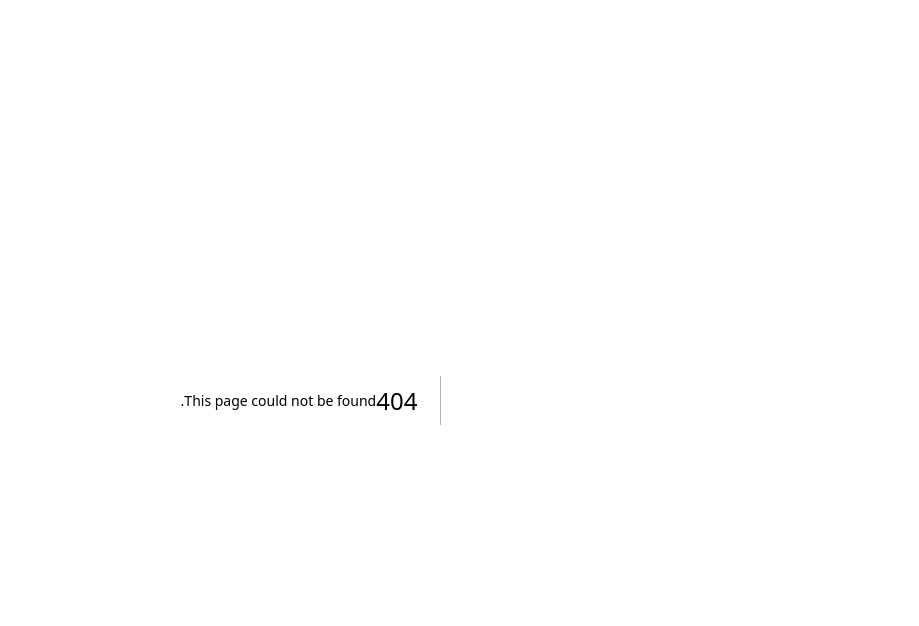
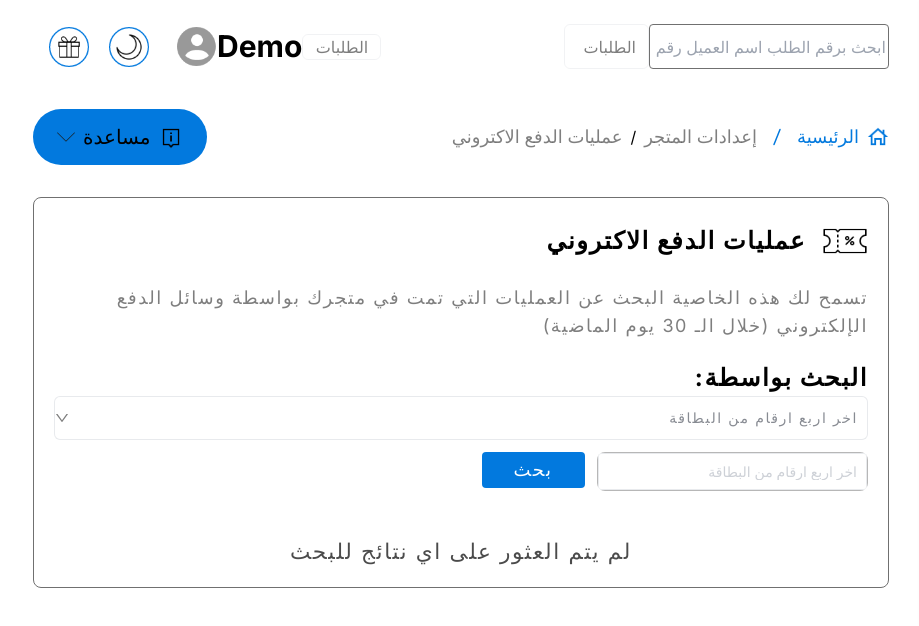
Before and after one commit to mramadan18/matgar, a Next.js app: page /dashboard/matgar-settings/payment-methods in a window 1280 px wide. Before the commit this address had no page. Shown: the top 626 px of the page, without its empty margins (361-1280 px from the left). Built offline with nearby package versions, Linux system fonts and the light colour scheme.

Commit message:
payment methods

```diff
--- a/src/app/dashboard/matgar-settings/page.tsx
+++ b/src/app/dashboard/matgar-settings/page.tsx
@@ -43,10 +43,10 @@ const page = () => {
             desc={"الربط مع شركات الشحن"}
           />
           <SettingsItem
-            href={"/dashboard/matgar-settings/main-settings"}
+            href={"/dashboard/matgar-settings/payment-methods"}
             img={settingsImg}
-            title={"إعدادات المتجر"}
-            desc={"الرابط,الشعار,الاسم,المقر"}
+            title={"طرق الدفع"}
+            desc={"تفعيل المدفوعات الالكترونية"}
           />
           <SettingsItem
             href={"/dashboard/matgar-settings/main-settings"}
--- /dev/null
+++ b/src/app/dashboard/matgar-settings/payment-methods/page.tsx
@@ -0,0 +1,118 @@
+
+"use client";
+import React, { useState } from "react";import BreadcrumbItemActive from "@/components/dashboard/Breadcrumb/BreadcrumbItemActive";
+import BreadcrumbItemMain from "@/components/dashboard/Breadcrumb/BreadcrumbItemMain";
+import BreadcrumbList from "@/components/dashboard/Breadcrumb/BreadcrumbList";
+import HelpButton from "@/components/dashboard/HelpButton/HelpButton";
+import Image from "next/image";
+import couponsImg from "#/img for salla/dashboard/icons8-coupon-64.png";
+import Modal from "@/components/utils/Modal";
+import { AiOutlineClose } from "react-icons/ai";
+import TaxNumber from"./taxnumber"
+import { AiOutlineDown } from "react-icons/ai";
+
+const page = () => {
+    const [modalOpen, setModalOpen] = useState(false);
+    const [first, setFirst] = useState(true);
+    const [second, setSecond] = useState(false);
+    const [third, setThird] = useState(false);
+  return (
+    <section>
+      <div className="flex justify-between items-center">
+        <BreadcrumbList>
+          <BreadcrumbItemMain />
+          <BreadcrumbItemActive
+            name={"إعدادات المتجر"}
+            url={"/dashboard/matgar-settings"}
+          />
+          /
+          <BreadcrumbItemActive
+            name={"عمليات الدفع الاكتروني"}
+            url={"/dashboard/magtar-settings/payment-methods"}
+          />
+        </BreadcrumbList>
+        <HelpButton />
+      </div>
+
+      <div className="border border-[#707070] py-5 mt-8 rounded-lg tracking-widest">
+        <div className="flex justify-start items-center gap-4 px-5">
+          <Image src={couponsImg} alt={"coupons"} />
+          <h2> عمليات الدفع الاكتروني</h2>
+        </div>
+      <div>
+           <p className="p-5 text-lg opacity-50 ">تسمح لك هذه الخاصية البحث عن العمليات التي تمت في متجرك بواسطة وسائل الدفع الإلكتروني (خلال الـ 30 يوم الماضية)</p>
+</div>
+<h2 className="px-5"> البحث بواسطة:</h2>
+<div className="relative rounded-lg overflow-hidden px-5 ">
+            <select
+              id="countries"
+              className="block w-full rounded-md border-0 p-2.5 opacity-50 text-gray-900 ring-1 ring-inset ring-gray-300 placeholder:text-gray-400 sm:text-sm sm:leading-6  "
+            >
+         <option selected>اخر اربع ارقام من البطاقة</option>
+              <option value="2"> 2222</option>
+              <option value="1">1111</option>
+              <option value="5">5555</option>
+              <option value="7">777</option>
+            </select>
+
+            <AiOutlineDown className="absolute top-1/2 left-5 -translate-y-1/2 opacity-50 " />
+          </div>
+          <div className="flex  items-start py-3 px-5 ">
+
+          <div className="w-1/3 relative rounded-lg overflow-hidden">
+          <input
+          type="text"
+          name=" البطاقة"
+          id="البطاقة"
+          className="w-full rounded-md border-0 p-2.5 opacity-50 text-gray-900 ring-1 ring-inset ring-gray-300 placeholder:text-gray-400 sm:text-sm sm:leading-6"
+          placeholder="اخر اربع ارقام من البطاقة"
+        />
+
+          </div>
+
+          <div className="w-1/6 relative rounded-lg overflow-hidden px-3">
+         <button
+              className="py-1 px-8 text-lg font-medium"
+              onClick={() => setModalOpen(true)}
+            >
+              بحث
+            </button>
+          </div>
+        </div>
+        <div className=" title--hero w-full center mt-8">
+          <p
+            className="opacity-70 "
+          >
+لم يتم العثور على اي نتائج للبحث
+          </p>
+        </div>
+      </div>
+
+
+      <Modal showModal={modalOpen} setShowModal={setModalOpen}>
+        <div className="shadow-lg md:w-[650px] rounded-lg overflow-hidden">
+          <div className="bg-primary py-2 px-4 flex justify-between items-center w-full text-white text-xl font-medium">
+            <p>الرقم الضريبي للمنشأة</p>
+            <AiOutlineClose
+              className="cursor-pointer"
+              onClick={() => setModalOpen(false)}
+            />
+          </div>
+          <div className="bg-white py-4 px-6 text-lg max-h-[70vh] overflow-y-auto">
+          <TaxNumber/>
+          </div>
+          <div className="border-t border-[#707070] bg-[#F2F2F2] py-2 px-4">
+            <button
+              className="py-1 px-8 text-lg font-medium"
+              onClick={() => setModalOpen(false)}
+            >
+              حفظ
+            </button>
+          </div>
+        </div>
+      </Modal>
+    </section>
+  );
+};
+
+export default page;
--- /dev/null
+++ b/src/app/dashboard/matgar-settings/payment-methods/taxnumber.tsx
@@ -0,0 +1,37 @@
+import AlertBar from "@/components/utils/AlertBar";
+import React from "react";
+
+const TaxNumber = () => {
+  return (
+    <div className="flex flex-col gap-4">
+      <AlertBar
+        title={"هذه الميزة متوفرة فقط فى باقة متجر بلس, متجر سبيشال, متجر برو,"}
+      />
+
+      <div>
+        <label className="text-lg" htmlFor="category">
+        الرقم الضريبي للمنشأة
+        </label>
+        <input className="px-4" type="text" id="category" placeholder="ادخل الرقم الضريبي للمنشأة" />
+      </div>
+      <div className="relative flex gap-x-3">
+                  <div className="flex h-6 items-center">
+                    <input
+                      id="الرقم"
+                      name="الرقم"
+                      type="checkbox"
+                      className="h-4 w-4 rounded border-gray-300 text-indigo-600 focus:ring-indigo-600"
+                    />
+                  </div>
+                  <div className="text-sm leading-6 mb-5">
+                    <label htmlFor="الرقم" className="font-medium text-gray-900">
+                    عرض الرقم الضريبي اسفل المتجر
+                    </label>
+                    <p className="text-gray-500">سيتم عرض الرقم الضريبي للمستخدمين اسفل المتجر</p>
+                  </div>
+                </div>
+    </div>
+  );
+};
+
+export default TaxNumber;
```
